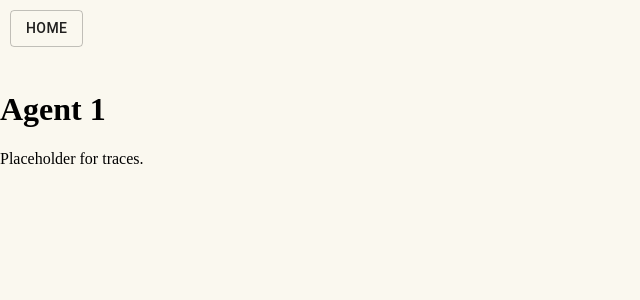
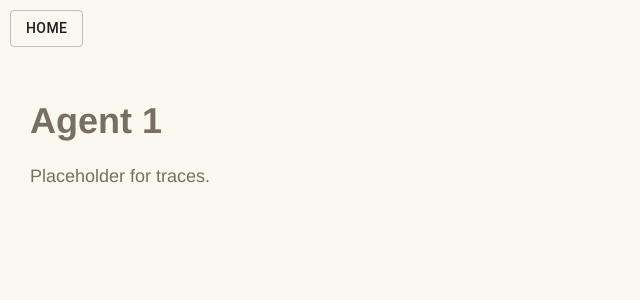
Before and after one commit to AntoineToubhans/py2048, a Next.js app in the folder webapp/: page /agents/1 in a window 1280 px wide. Shown: the top 300 px of the page, without its empty margins (0-640 px from the left). Built offline with nearby package versions, Linux system fonts and the light colour scheme.

Commit message:
Improve style

```diff
--- a/webapp/components/Layout.tsx
+++ b/webapp/components/Layout.tsx
@@ -9,12 +9,17 @@ interface AuxProps  {
 const Layout: React.FC<AuxProps> = props => (
   <div>
     <Header/>
-    {props.children}
+    <div style={{margin: 30}}>
+      {props.children}
+    </div>
      <style jsx global>{`
         body {
           margin: 0;
           padding: 0;
+          color: #776e65;
           background-color: #faf8ef;
+          font-family: "Clear Sans", "Helvetica Neue", Arial, sans-serif;
+          font-size: 18px;
       `}</style>
   </div>
 );
```
